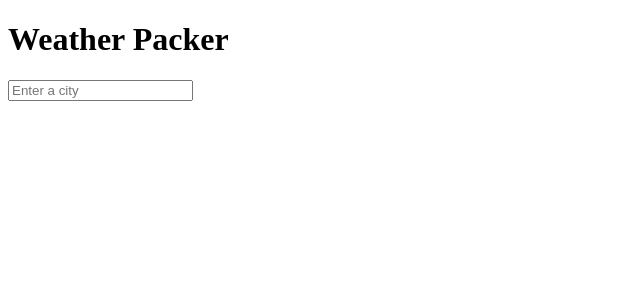
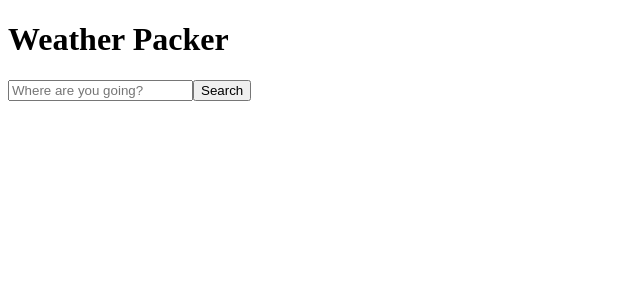
Before and after one commit to Maksim-Viktorov/weather-packer, a Vue app in the folder frontend/: page / in a window 1280 px wide. Shown: the top 300 px of the page, without its empty margins (0-640 px from the left). Built offline with nearby package versions, Linux system fonts and the light colour scheme.

Commit message:
Fetch the forecast from the client and show the raw result

```diff
--- a/frontend/src/App.vue
+++ b/frontend/src/App.vue
@@ -2,10 +2,19 @@
 import { ref } from 'vue'
 
 const city = ref('')   // reactive variable: when it changes, the page updates
+const weather = ref(null)
+
+async function searchCity() {
+  const response = await fetch(`/api/weather?city=${encodeURIComponent(city.value)}`)
+  weather.value = await response.json()
+}
 </script>
 
 <template>
   <h1>Weather Packer</h1>
-  <input v-model="city" placeholder="Enter a city" />
-  <p v-if="city">You typed: {{ city }}</p>
+  <form @submit.prevent="searchCity">
+    <input v-model="city" placeholder="Where are you going?" />
+    <button type="submit">Search</button>
+  </form>
+  <pre v-if="weather">{{ weather }}</pre>
 </template>
```
